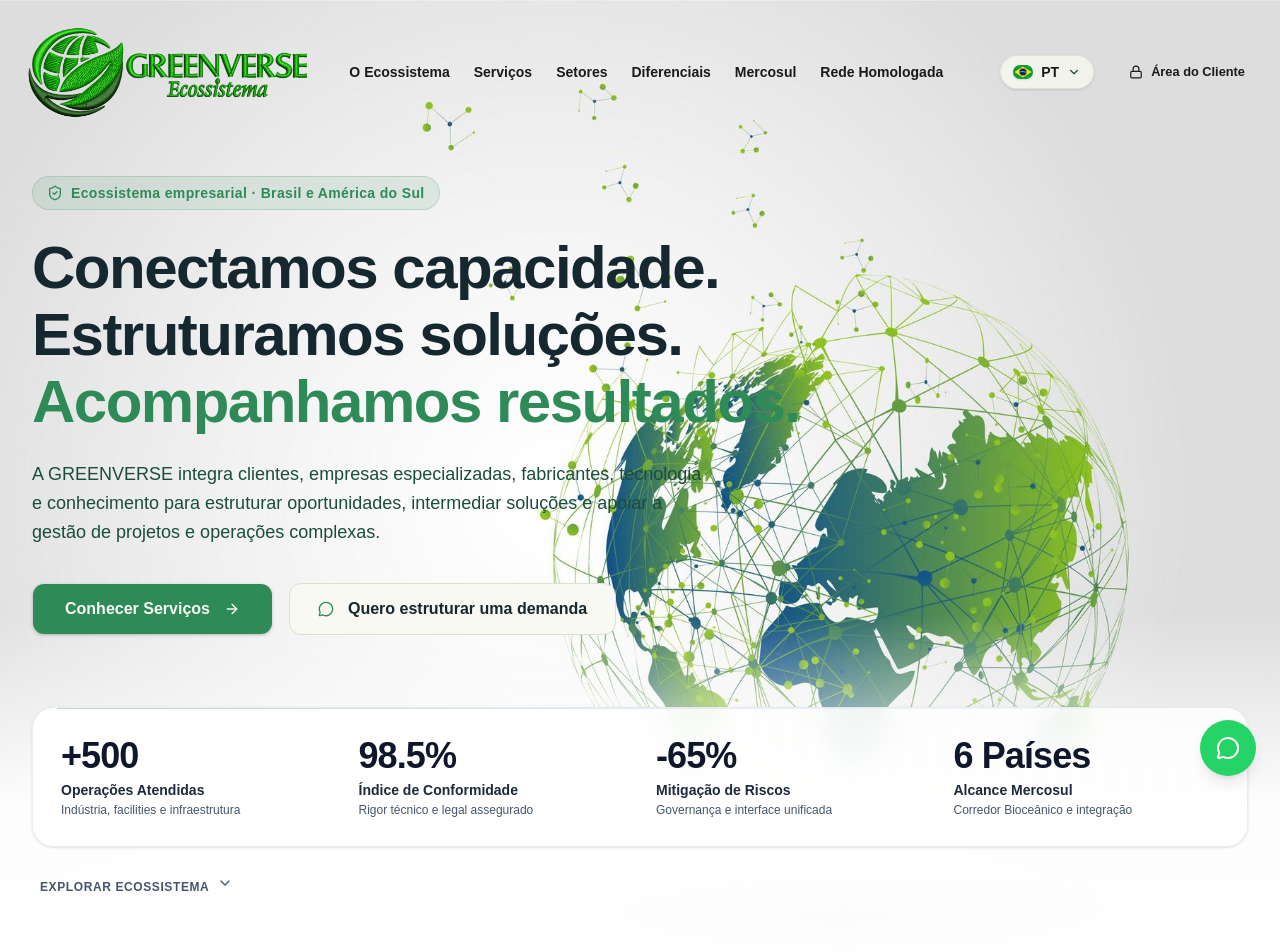
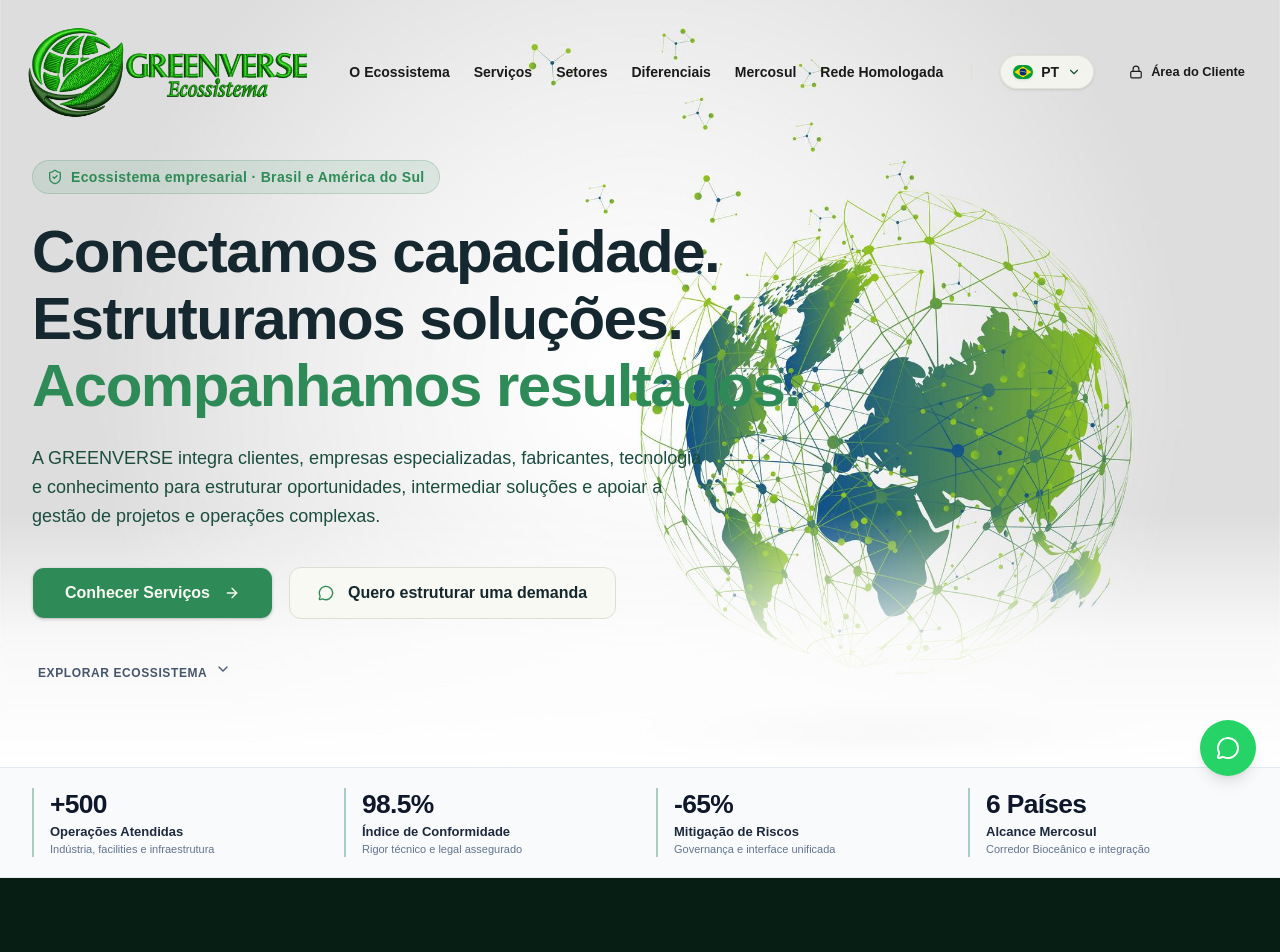
Before and after one commit to alanhspinheiro/greenverse, a React (Vite) app: page / in a window 1280 px wide. Shown: the top 952 px of the page. Built offline with nearby package versions, Linux system fonts and the light colour scheme.

Commit message:
atualizando hero
modificando faixa sobre estatisticas

```diff
--- a/src/components/HeroSection.tsx
+++ b/src/components/HeroSection.tsx
@@ -22,9 +22,10 @@ export const HeroSection: React.FC = () => {
   ];
 
   return (
+    <>
       <section
         id="inicio"
-      className="relative min-h-[90vh] flex flex-col justify-between pt-32 pb-14 sm:pt-40 sm:pb-16 lg:pt-44 lg:pb-24 overflow-hidden bg-white text-foreground"
+        className="relative min-h-[80vh] lg:min-h-[85vh] flex flex-col justify-center pt-32 pb-14 sm:pt-36 sm:pb-16 lg:pt-40 lg:pb-20 overflow-hidden bg-white text-foreground"
       >
         {/* Background Image - Corporate & Technical */}
         <div className="absolute inset-0 pointer-events-none overflow-hidden z-0">
@@ -35,8 +36,8 @@ export const HeroSection: React.FC = () => {
             loading="eager"
           />
 
-        {/* Degradê suave inferior na altura das métricas para legibilidade perfeita */}
-        <div className="absolute bottom-0 left-0 right-0 h-72 sm:h-96 bg-gradient-to-t from-white via-white/95 via-50% to-transparent pointer-events-none" />
+          {/* Degradê suave inferior para transição elegante com a base da seção */}
+          <div className="absolute bottom-0 left-0 right-0 h-48 sm:h-64 bg-gradient-to-t from-white via-white/80 to-transparent pointer-events-none" />
         </div>
 
         {/* Main Content Area - High Contrast for White Background */}
@@ -82,7 +83,7 @@ export const HeroSection: React.FC = () => {
               initial={{ opacity: 0, y: 16 }}
               animate={{ opacity: 1, y: 0 }}
               transition={{ duration: 0.55, delay: 0.24 }}
-            className="flex flex-col sm:flex-row items-stretch sm:items-center justify-start gap-3.5 sm:gap-4 max-w-lg"
+              className="flex flex-col sm:flex-row items-stretch sm:items-center justify-start gap-3.5 sm:gap-4 max-w-lg mb-8 sm:mb-10"
             >
               <Button
                 size="lg"
@@ -103,42 +104,12 @@ export const HeroSection: React.FC = () => {
                 <span>{t.hero.ctaPrimary || 'Quero estruturar uma demanda'}</span>
               </Button>
             </motion.div>
-        </div>
-      </div>
-
-      {/* Minimalist Executive Metric Strip - With Degradê & Backdrop for total legibility */}
-      <div className="container relative z-10 mx-auto px-4 sm:px-6 lg:px-8 mt-14 sm:mt-18">
-        <motion.div
-          initial={{ opacity: 0, y: 20 }}
-          animate={{ opacity: 1, y: 0 }}
-          transition={{ duration: 0.6, delay: 0.32 }}
-          className="relative rounded-2xl p-6 sm:p-7 bg-gradient-to-r from-white/95 via-white/90 to-white/80 backdrop-blur-md border border-slate-200/80 shadow-sm"
-        >
-          {/* Subtle gradient highlight line at top of container */}
-          <div className="absolute top-0 left-6 right-6 h-[1px] bg-gradient-to-r from-primary/30 via-slate-200 to-transparent" />
-
-          <div className="grid grid-cols-2 lg:grid-cols-4 gap-6 sm:gap-8">
-            {metrics.map((m, idx) => (
-              <div key={idx} className="text-left group">
-                <div className="text-2xl sm:text-3xl lg:text-4xl font-extrabold tracking-tight text-slate-900 group-hover:text-primary transition-colors">
-                  {m.value}
-                </div>
-                <div className="text-sm font-bold text-slate-800 mt-1">
-                  {m.label}
-                </div>
-                <div className="text-xs text-slate-600 mt-0.5 hidden sm:block font-medium">
-                  {m.detail}
-                </div>
-              </div>
-            ))}
-          </div>
-        </motion.div>
 
             {/* Subtle scroll down indicator */}
-        <div className="flex justify-start mt-6">
+            <div className="flex justify-start">
               <button
                 onClick={() => handleScrollTo('quem-somos')}
-            className="text-slate-600 hover:text-primary p-2 transition-colors focus:outline-none flex items-center gap-2 text-xs uppercase tracking-wider font-semibold"
+                className="text-slate-600 hover:text-primary p-1.5 transition-colors focus:outline-none flex items-center gap-2 text-xs uppercase tracking-wider font-semibold"
                 aria-label="Rolar para Ecossistema"
               >
                 <span>Explorar Ecossistema</span>
@@ -146,6 +117,35 @@ export const HeroSection: React.FC = () => {
               </button>
             </div>
           </div>
+        </div>
       </section>
+
+      {/* Faixa de Indicadores Estatísticos - Logo abaixo da Hero Section (Compacta e Discreta) */}
+      <section
+        aria-label="Indicadores de Desempenho e Governança"
+        className="relative z-20 bg-slate-50/95 border-y border-slate-200/80 py-3.5 sm:py-4 lg:py-5 shadow-xs"
+      >
+        <div className="container mx-auto px-4 sm:px-6 lg:px-8">
+          <div className="grid grid-cols-2 lg:grid-cols-4 gap-4 sm:gap-6 lg:gap-8">
+            {metrics.map((m, idx) => (
+              <div
+                key={idx}
+                className="flex flex-col justify-center border-l-2 border-primary/40 pl-3 sm:pl-4 group"
+              >
+                <div className="text-xl sm:text-2xl lg:text-[1.65rem] font-bold tracking-tight text-slate-900 group-hover:text-primary transition-colors leading-tight">
+                  {m.value}
+                </div>
+                <div className="text-xs sm:text-[13px] font-semibold text-slate-800 mt-0.5 leading-snug">
+                  {m.label}
+                </div>
+                <div className="text-[11px] text-slate-500 mt-0.5 hidden md:block font-medium leading-tight">
+                  {m.detail}
+                </div>
+              </div>
+            ))}
+          </div>
+        </div>
+      </section>
+    </>
   );
 };
```
Lines whose indentation alone changed are shown as unchanged.
